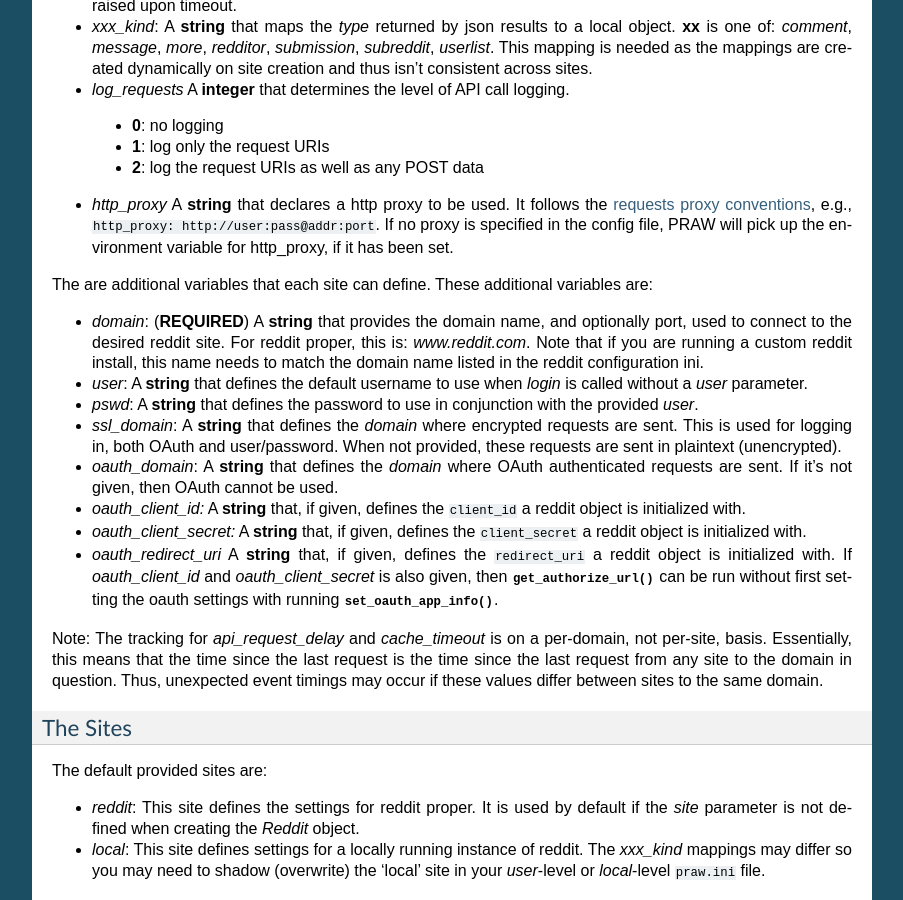
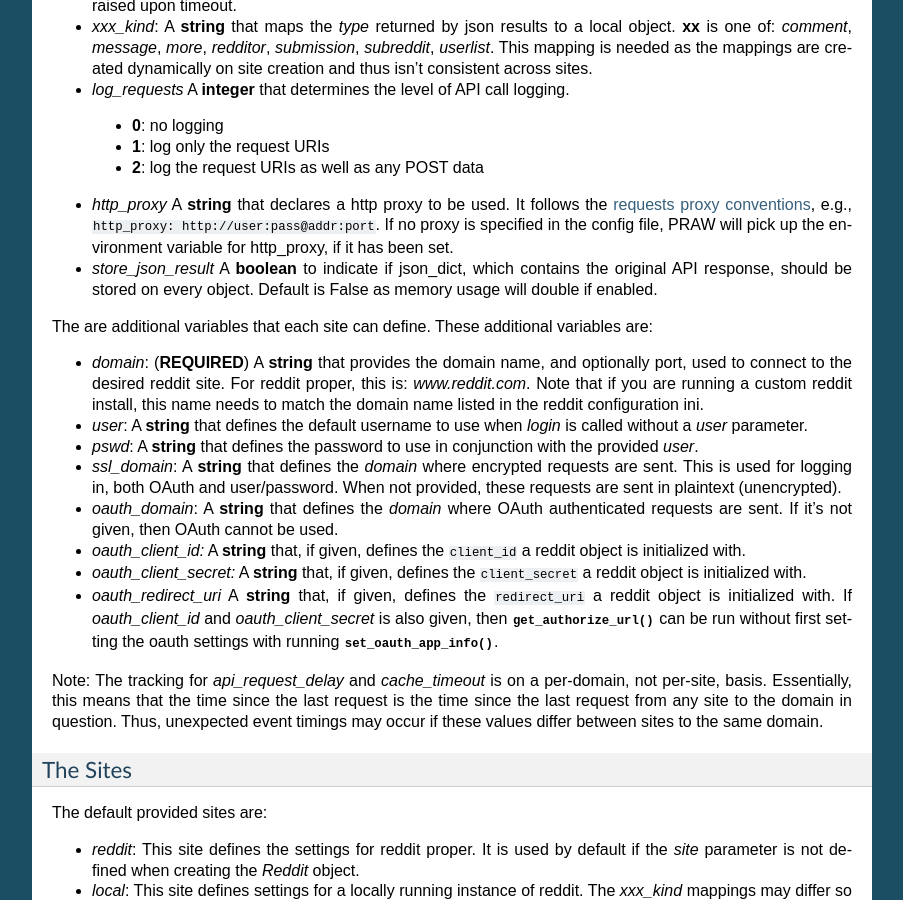
Before and after one commit to praw-dev/praw, a Sphinx documentation site: the page built from docs/pages/configuration_files.rst, in a window 1280 px wide and 900 px high, scrolled down 926 px. Shown: the whole window, without its empty margins (198-1101 px from the left). Built offline with Sphinx 7.4.7, drawn with Linux system fonts in a browser that asks for light colours.

Commit message:
docs update

```diff
--- a/docs/pages/configuration_files.rst
+++ b/docs/pages/configuration_files.rst
@@ -71,6 +71,11 @@ config file. Each site can overwrite any of these variables.
   ``http_proxy: http://user:pass@addr:port``. If no proxy is specified in the
   config file, PRAW will pick up the environment variable for http_proxy, if it
   has been set.
+
+* *store_json_result* A **boolean** to indicate if json_dict, which contains the original API
+  response, should be stored on every object. Default is False as
+  memory usage will double if enabled.
+
 
 The are additional variables that each site can define. These additional
 variables are:
```
